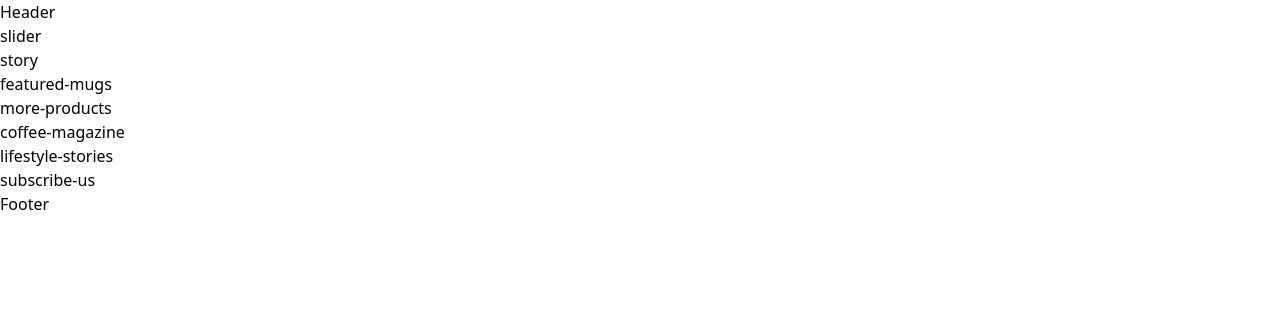
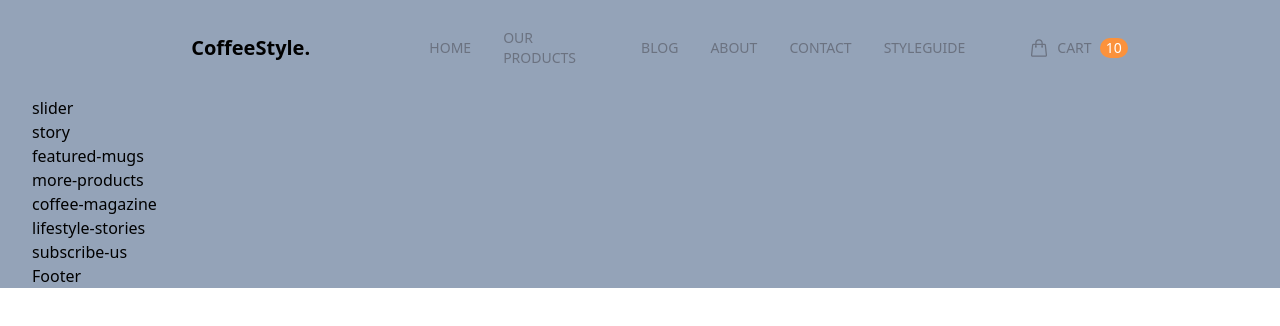
Before and after one commit to npnam2k3/tailwind-css-coffee-style, a website: page public/index.html in a window 1280 px wide. Drawn offline with Linux system fonts and the light colour scheme.

Commit message:
code header

```diff
--- a/public/index.html
+++ b/public/index.html
@@ -8,8 +8,66 @@
   </head>
   <body>
     <div id="root">
-      <div class="content-wrapper">
-        <header>Header</header>
+      <div
+        class="content-wrapper max-w-screen-2xl text-base mx-auto px-8 bg-slate-400"
+      >
+        <header class="mx-10 py-6">
+          <nav class="flex flex-row justify-between items-center">
+            <div class="logo basis-2/6 text-center font-semibold text-xl">
+              CoffeeStyle.
+            </div>
+            <ul
+              class="basis-3/6 flex flex-row items-center justify-end gap-8 uppercase text-sm text-gray-500 font-medium"
+            >
+              <li class="ct-top-menu-item">
+                <a href="#!" class="">Home</a>
+              </li>
+              <li class="ct-top-menu-item">
+                <a href="#!" class="">Our Products</a>
+              </li>
+              <li class="ct-top-menu-item">
+                <a href="#!" class="">Blog</a>
+              </li>
+              <li class="ct-top-menu-item">
+                <a href="#!" class="">About</a>
+              </li>
+              <li class="ct-top-menu-item">
+                <a href="#!" class="">Contact</a>
+              </li>
+              <li class="ct-top-menu-item">
+                <a href="#!" class="">StyleGuide</a>
+              </li>
+            </ul>
+
+            <ul
+              class="basis-1/6 flex justify-start items-center ml-16 uppercase text-sm text-gray-500 font-medium"
+            >
+              <li class="ct-top-menu-item">
+                <a href="#!" class="flex items-center">
+                  <svg
+                    xmlns="http://www.w3.org/2000/svg"
+                    fill="none"
+                    viewBox="0 0 24 24"
+                    stroke-width="1.5"
+                    stroke="currentColor"
+                    class="ct-icon"
+                  >
+                    <path
+                      stroke-linecap="round"
+                      stroke-linejoin="round"
+                      d="M15.75 10.5V6a3.75 3.75 0 1 0-7.5 0v4.5m11.356-1.993 1.263 12c.07.665-.45 1.243-1.119 1.243H4.25a1.125 1.125 0 0 1-1.12-1.243l1.264-12A1.125 1.125 0 0 1 5.513 7.5h12.974c.576 0 1.059.435 1.119 1.007ZM8.625 10.5a.375.375 0 1 1-.75 0 .375.375 0 0 1 .75 0Zm7.5 0a.375.375 0 1 1-.75 0 .375.375 0 0 1 .75 0Z"
+                    />
+                  </svg>
+
+                  <span class="mx-2">Cart</span>
+                  <span class="ct-badge-circle bg-orange-400 text-white"
+                    >10</span
+                  >
+                </a>
+              </li>
+            </ul>
+          </nav>
+        </header>
         <main>
           <!-- start slider -->
           <div class="slider">slider</div>
--- a/src/input.css
+++ b/src/input.css
@@ -1,3 +1,14 @@
 @tailwind base;
 @tailwind components;
 @tailwind utilities;
+
+/*ct = custom*/
+.ct-top-menu-item {
+  @apply cursor-pointer py-1 hover:text-gray-800 relative after:absolute after:bottom-0 after:left-0 after:h-0.5 after:w-0 hover:after:w-full after:bg-light-coffee after:transition-all after:ease-in-out after:duration-300;
+}
+.ct-icon {
+  @apply w-5 h-5 inline-block;
+}
+.ct-badge-circle {
+  @apply text-center text-sm rounded-full px-1.5 inline-block;
+}
--- a/tailwind.config.js
+++ b/tailwind.config.js
@@ -2,7 +2,11 @@
 module.exports = {
   content: ["./public/**/*.{html,js}"],
   theme: {
-    extend: {},
+    extend: {
+      colors: {
+        "light-coffee": "#C89F94",
+      },
+    },
   },
   plugins: [],
 };
```
Also changed, not shown: public/output.css.
